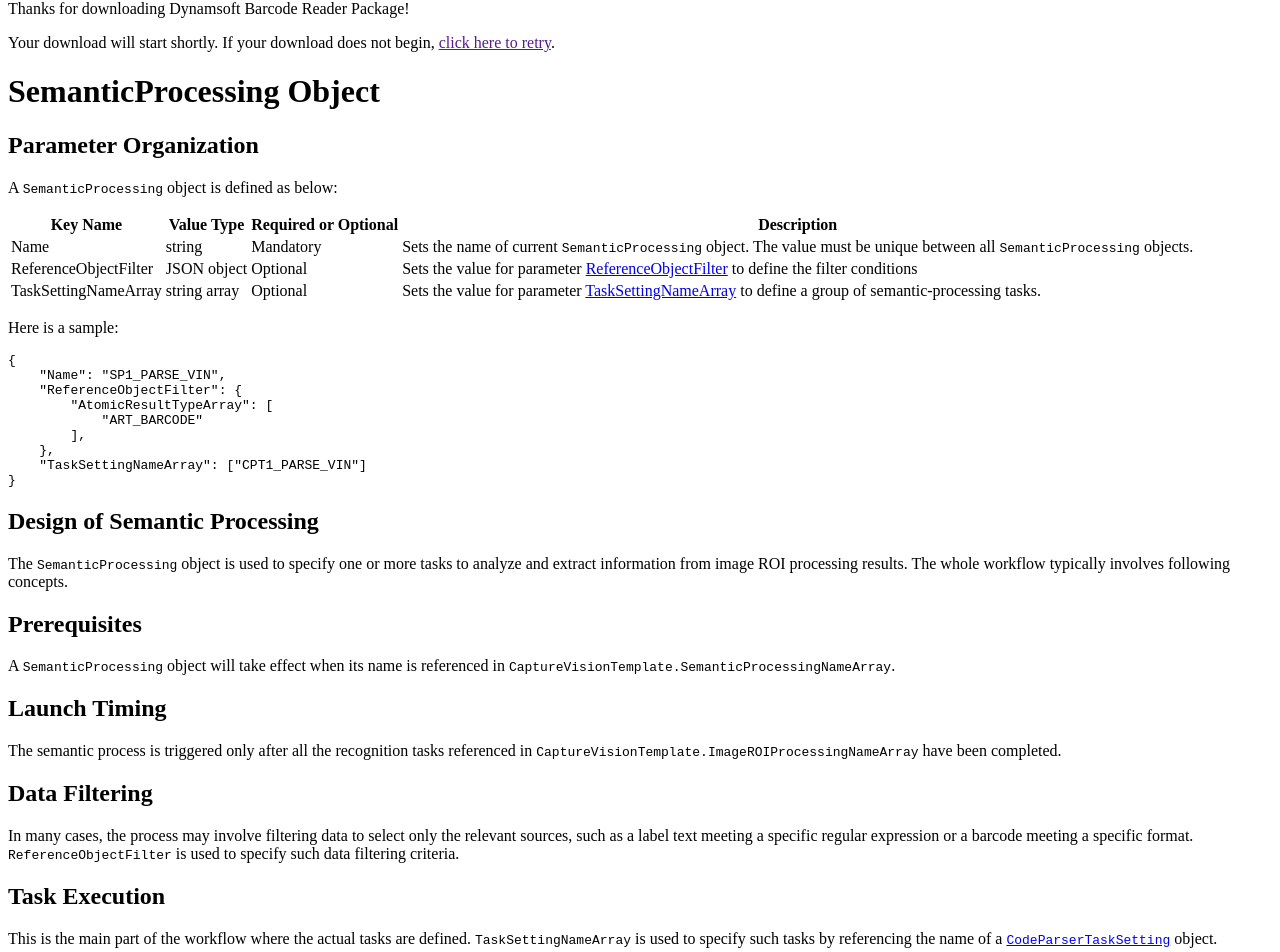
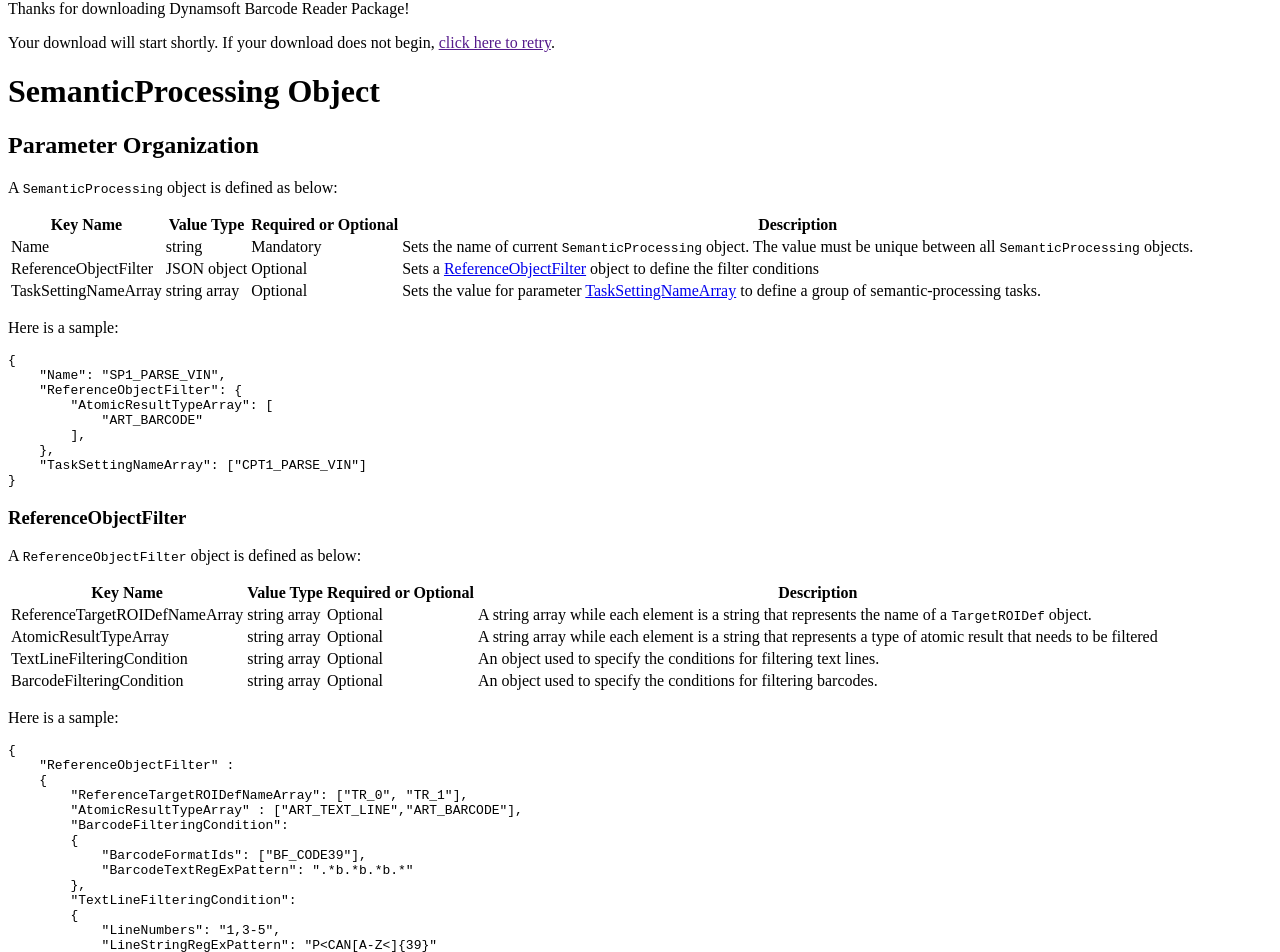
Before and after one commit to dynamsoft-docs/capture-vision-docs, a Jekyll site: the page built from parameters/file/semantic-processing/index.md, in a window 1280 px wide and 1400 px high, scrolled down 563 px. Shown: the top 952 px of the window. Built offline with Jekyll 4.4.1, drawn with Linux system fonts in a browser that asks for light colours; some of the changed text lies outside the part shown.

Commit message:
adjust SemanticProcessing Object file structure

````diff
--- a/parameters/file/semantic-processing/index.md
+++ b/parameters/file/semantic-processing/index.md
@@ -17,7 +17,7 @@ A `SemanticProcessing` object is defined as below:
 | Key Name | Value Type | Required or Optional | Description |
 |---|---|---|---|
 | Name | string | Mandatory | Sets the name of current `SemanticProcessing` object. The value must be unique between all `SemanticProcessing` objects. |
-| ReferenceObjectFilter | JSON object | Optional | Sets the value for parameter [ReferenceObjectFilter]({{site.parameterReference}}reference-object-filter.html) to define the filter conditions |
+| ReferenceObjectFilter | JSON object | Optional | Sets a [ReferenceObjectFilter](#referenceobjectfilter) object to define the filter conditions |
 | TaskSettingNameArray | string array | Optional | Sets the value for parameter [TaskSettingNameArray]({{site.parameterReference}}task-setting-name-array.html) to define a group of semantic-processing tasks. |
 
 Here is a sample:
@@ -31,6 +31,39 @@ Here is a sample:
         ],
     },
     "TaskSettingNameArray": ["CPT1_PARSE_VIN"]
+}
+```
+
+### ReferenceObjectFilter
+
+A `ReferenceObjectFilter` object is defined as below:
+
+| Key Name | Value Type | Required or Optional | Description |
+|---|---|---|---|
+| ReferenceTargetROIDefNameArray | string array | Optional | A string array while each element is a string that represents the name of a `TargetROIDef` object. |
+| AtomicResultTypeArray | string array | Optional | A string array while each element is a string that represents a type of atomic result that needs to be filtered |
+| TextLineFilteringCondition | string array | Optional | An object used to specify the conditions for filtering text lines. |
+| BarcodeFilteringCondition | string array | Optional | An object used to specify the conditions for filtering barcodes. |
+
+Here is a sample:
+
+```JSON
+{
+    "ReferenceObjectFilter" :
+    {
+        "ReferenceTargetROIDefNameArray": ["TR_0", "TR_1"],
+        "AtomicResultTypeArray" : ["ART_TEXT_LINE","ART_BARCODE"],
+        "BarcodeFilteringCondition":
+        {
+            "BarcodeFormatIds": ["BF_CODE39"],
+            "BarcodeTextRegExPattern": ".*b.*b.*b.*"
+        },
+        "TextLineFilteringCondition":
+        {
+            "LineNumbers": "1,3-5",
+            "LineStringRegExPattern": "P<CAN[A-Z<]{39}"
+        }
+    }
 }
 ```
 
````
Also changed, not shown: parameters/file/semantic-processing/reference-object-filter.md (deleted, +0 -44 lines).
